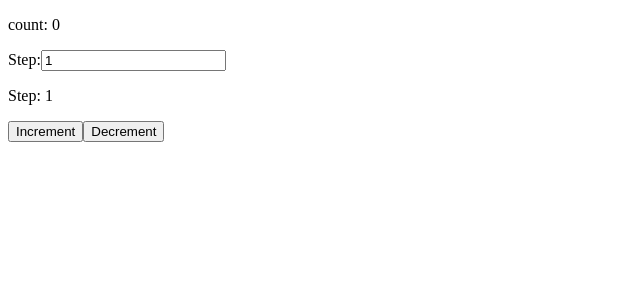
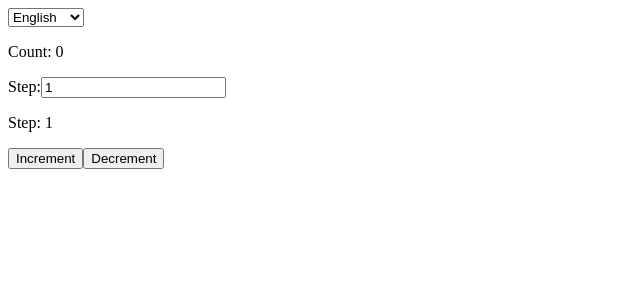
Before and after one commit to mariakibets/redux-toolkit2, a React (Create React App) app: page / in a window 1280 px wide. Shown: the top 300 px of the page, without its empty margins (0-640 px from the left). Built offline with nearby package versions, Linux system fonts and the light colour scheme.

Commit message:
futureproof ooption generation

```diff
--- a/src/components/Counter/index.js
+++ b/src/components/Counter/index.js
@@ -1,25 +1,61 @@
 import React from 'react';
 import { connect } from 'react-redux';
 import { increment, decrement, setStep } from '../../store/slices/counterSlice';
+import { setLang } from '../../store/slices/langSlice';
+import CONSTANTS from '../../constants';
 
+const {
+  LANGUAGE: {
+    EN_US, UA_UA, AR, HE
+  },
+  LANGUAGE
+} = CONSTANTS
+
+const translations = new Map([
+  [
+    EN_US.VALUE,
+    {
+      countText: 'Count',
+      stepText: 'Step',
+      incrementText: 'Increment',
+      decermentText: 'Decrement'
+    }
+  ],
+  [
+    UA_UA.VALUE,
+    {
+      countText: 'Стан лічильника',
+      stepText: 'Крок',
+      incrementText: 'Збільшення',
+      decermentText: 'Зменьшення'
+    }
+  ]
+])
 
 
 const Counter = (props) => {
-  console.log(props);
-  const { count, step, dispatch, increment, decrement, setStep} = props
+  // console.log(props);
+  const { count, step, dispatch, languaage,  increment, decrement, setStep, setLang} = props;
+  const translation = translations.get(languaage);
+  const{ countText, stepText, incrementText, decermentText} = translation
   return (
     <div>
-      <p> count: {count} </p>
+      <select value={languaage} onChange={({target: {value}}) => setLang(value)}>
+        {Object.values(LANGUAGE).map((langObj) => (
+          <option key={langObj.VALUE} value={langObj.VALUE}>{langObj.OPTION_TEXT}</option>
+        ))}
+      </select>
+      <p> {countText}: {count} </p>
       <label>
-        Step:
+       {stepText}:
         <input
          type="number"
          value={step}
          onChange={({target: {value}}) => setStep(value)}/>
       </label>
-      <p>Step: {step} </p>
-      <button onClick={() => increment()}>Increment</button>
-      <button onClick={() => decrement()}>Decrement</button>
+      <p>{stepText}: {step} </p>
+      <button onClick={() => increment()}>{incrementText}</button>
+      <button onClick={() => decrement()}>{decermentText}</button>
     </div>
 
   );
@@ -27,8 +63,8 @@ const Counter = (props) => {
 
 function  mapStateToProps (state){
   return {
-    count: state.count,
-    step: state.step,
+    ...state.counter,
+    languaage: state.lang
   }
 }
 
@@ -46,7 +82,8 @@ function  mapStateToProps (state){
  const mapDispatchToProps = {
   increment,
   decrement,
-  setStep
+  setStep,
+  setLang
 }
 
 export default connect(mapStateToProps, mapDispatchToProps)(Counter);
--- /dev/null
+++ b/src/constants.js
@@ -0,0 +1,16 @@
+const CONSTANTS = {
+    LANGUAGE : {
+        EN_US: {
+            VALUE:  'EN_US',
+            OPTION_TEXT: 'English'
+        },
+        UA_UA: {
+            VALUE: 'UA_UA',
+            OPTION_TEXT: 'Ukranian'
+        }
+        // AR: 'AR',
+        // HE: 'HE'
+    }
+}
+
+export default CONSTANTS;
--- /dev/null
+++ b/src/store/slices/langSlice.js
@@ -0,0 +1,21 @@
+import { createSlice } from "@reduxjs/toolkit";
+import CONSTANTS from "../../constants";
+
+
+const {LANGUAGE} = CONSTANTS;
+
+const initialState = LANGUAGE.EN_US.VALUE;
+
+const langSlice = createSlice ({
+    name: 'lang',
+    initialState,
+    reducers: {
+        setLang: (state, action) => action.payload
+    }
+});
+
+const {reducer, actions} = langSlice;
+const {setLang} = actions;
+
+export {setLang};
+export default reducer;
--- a/src/store/store.js
+++ b/src/store/store.js
@@ -1,8 +1,12 @@
 import { configureStore } from "@reduxjs/toolkit";
 import counterReeduser from './slices/counterSlice';
+import langReducer from './slices/langSlice';
 
 const store = configureStore({
-    reducer: counterReeduser
+    reducer: {
+            counter: counterReeduser,
+            lang: langReducer
+    }
 });
 
 export default store
```
